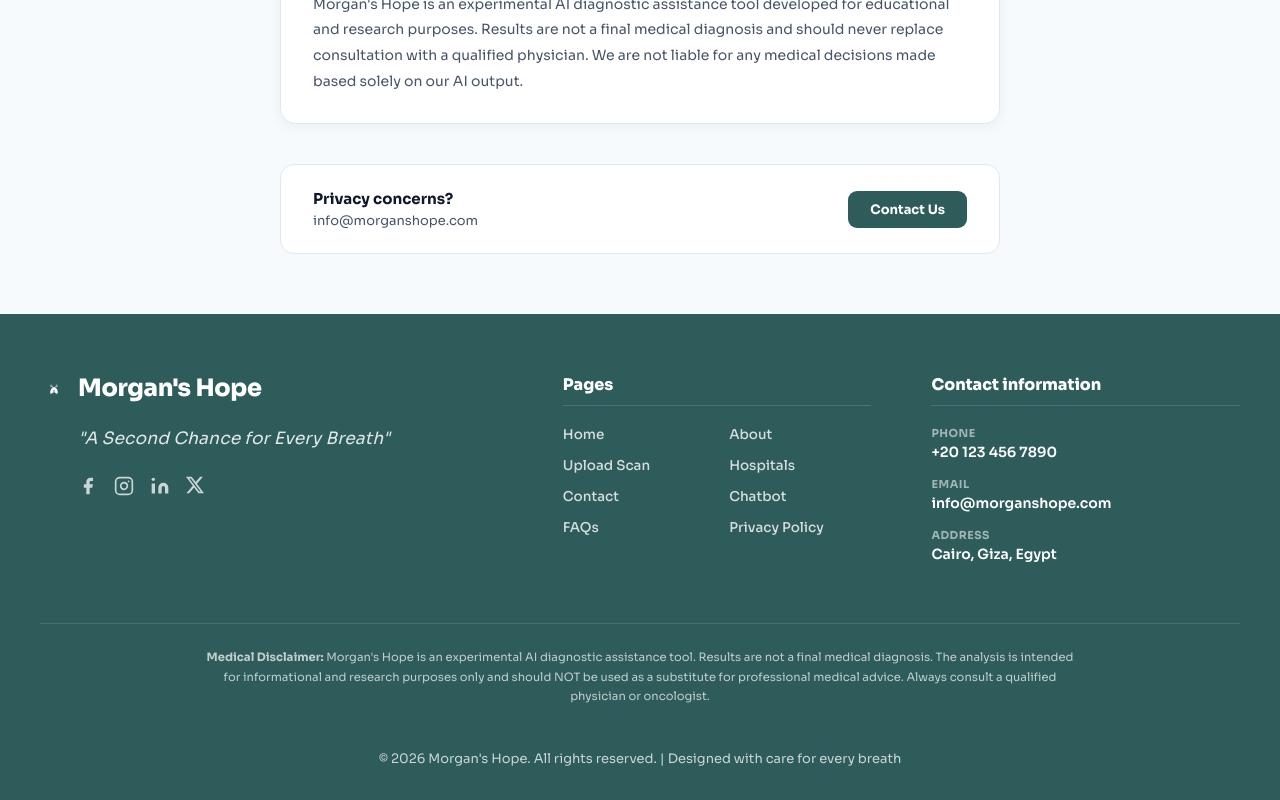
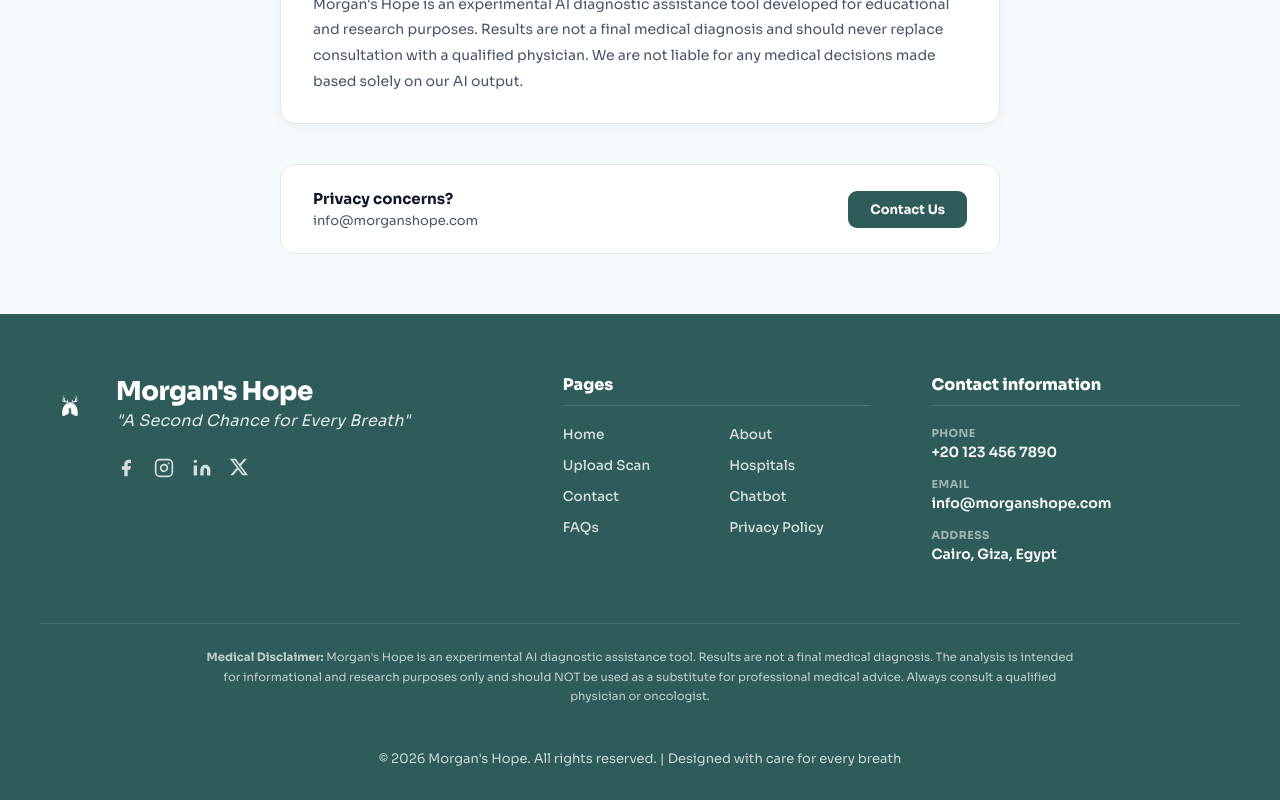
Before and after one commit to Abdelazizomar22/MorgansHope, a React (Vite) app in the folder frontend/: page /privacy in a window 1280 px wide. Shown: the part 1406-2206 px from the top of the page. Built offline with nearby package versions, Linux system fonts and the light colour scheme; no server answers.

Commit message:
style: restructure footer brand group to match reference design exactly

```diff
--- a/frontend/src/components/Footer.tsx
+++ b/frontend/src/components/Footer.tsx
@@ -55,29 +55,24 @@ export default function Footer({ lang }: FooterProps) {
                     {/* LEFT — Brand + Tagline + Social */}
                     <div style={{ display: 'flex', flexDirection: 'column', gap: 24 }}>
 
-                        {/* Logo + Name */}
-                        <div style={{ display: 'flex', alignItems: 'center', gap: 10 }}>
+                        {/* Top: Logo + Texts */}
+                        <div style={{ display: 'flex', alignItems: 'center', gap: 16 }}>
                             <img
                                 src="/logo.png"
                                 alt="Morgan's Hope"
-                                style={{ height: 28, width: 28, objectFit: 'contain', filter: 'brightness(0) invert(1)' }}
+                                style={{ height: 60, width: 60, objectFit: 'contain', filter: 'brightness(0) invert(1)', flexShrink: 0 }}
                             />
-                            <span style={{ fontSize: 24, fontWeight: 900, color: 'white', letterSpacing: -0.3, lineHeight: 1 }}>
+                            <div style={{ display: 'flex', flexDirection: 'column', gap: 8 }}>
+                                <span style={{ fontSize: 26, fontWeight: 900, color: 'white', letterSpacing: -0.5, lineHeight: 1 }}>
                                     {t("Morgan's Hope", "مورجان هوب")}
                                 </span>
-                        </div>
-
-                        {/* Tagline & Social Icons aligned with Text */}
-                        <div style={{ display: 'flex', flexDirection: 'column', gap: 24, paddingLeft: ar ? 0 : 38, paddingRight: ar ? 38 : 0 }}>
-                            {/* Tagline */}
-                            <div>
                                 <p style={{
-                                    fontSize: 17,
+                                    fontSize: 16,
                                     fontStyle: 'italic',
                                     fontWeight: 400,
                                     color: 'rgba(255,255,255,0.85)',
                                     margin: 0,
-                                    lineHeight: 1.5,
+                                    lineHeight: 1,
                                     letterSpacing: 0.2,
                                 }}>
                                     {t(
@@ -86,9 +81,10 @@ export default function Footer({ lang }: FooterProps) {
                                     )}
                                 </p>
                             </div>
+                        </div>
 
-                            {/* Social Icons */}
-                            <div style={{ display: 'flex', gap: 16 }}>
+                        {/* Social Icons aligned with text (60 logo + 16 gap = 76 padding) */}
+                        <div style={{ display: 'flex', gap: 18, paddingLeft: ar ? 0 : 76, paddingRight: ar ? 76 : 0 }}>
                             {SOCIAL.map(({ Icon, href, label }) => (
                                 <a
                                     key={label}
@@ -96,7 +92,7 @@ export default function Footer({ lang }: FooterProps) {
                                     aria-label={label}
                                     style={{
                                         color: 'white',
-                                            opacity: 0.75,
+                                        opacity: 0.8,
                                         transition: 'opacity 0.2s, transform 0.2s',
                                         display: 'flex',
                                     }}
@@ -105,14 +101,13 @@ export default function Footer({ lang }: FooterProps) {
                                         e.currentTarget.style.transform = 'translateY(-2px)';
                                     }}
                                     onMouseLeave={e => {
-                                            e.currentTarget.style.opacity = '0.75';
+                                        e.currentTarget.style.opacity = '0.8';
                                         e.currentTarget.style.transform = 'translateY(0)';
                                     }}
                                 >
                                     <Icon />
                                 </a>
                             ))}
-                            </div>
                         </div>
                     </div>
 
```
Lines whose indentation alone changed are shown as unchanged.
